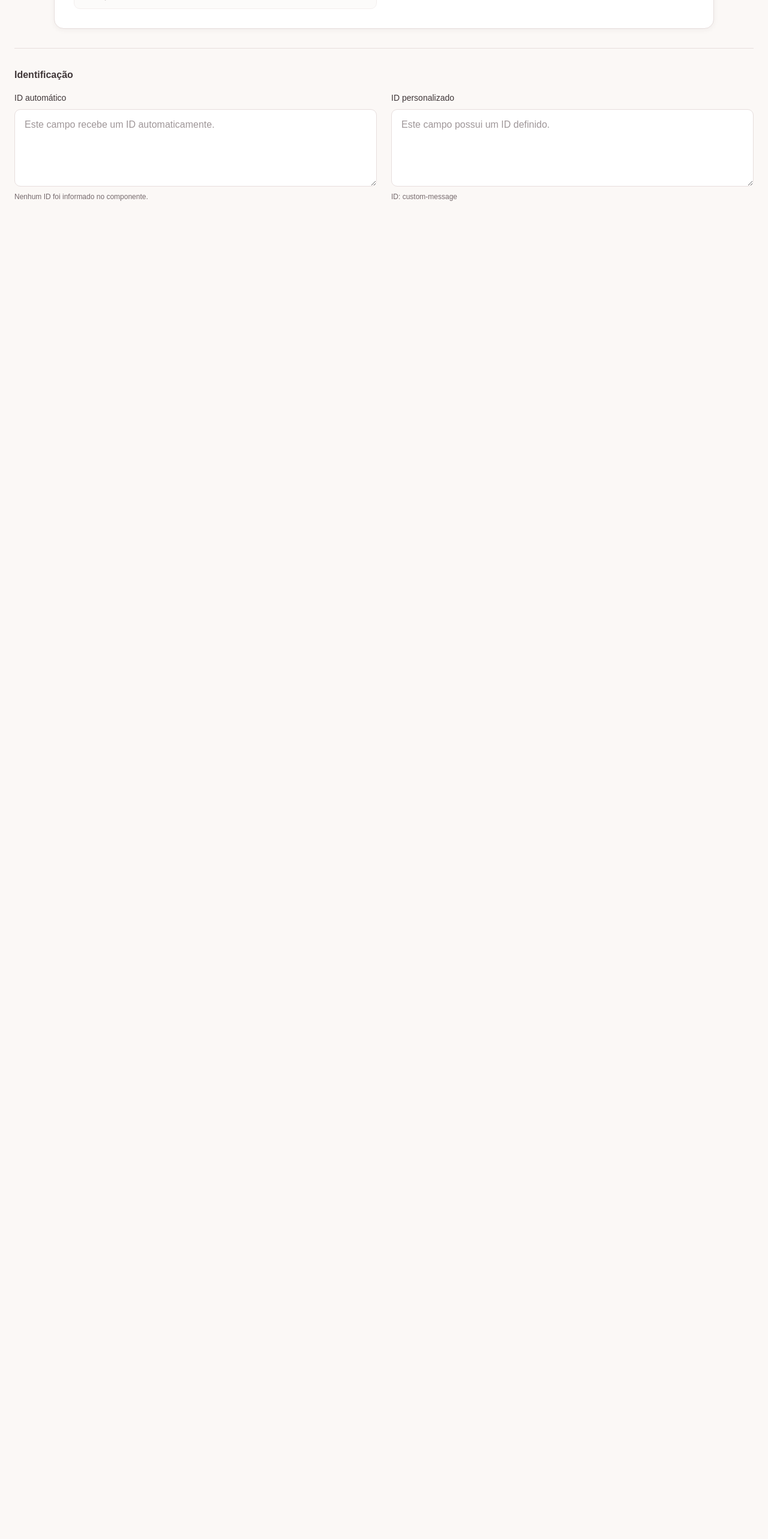
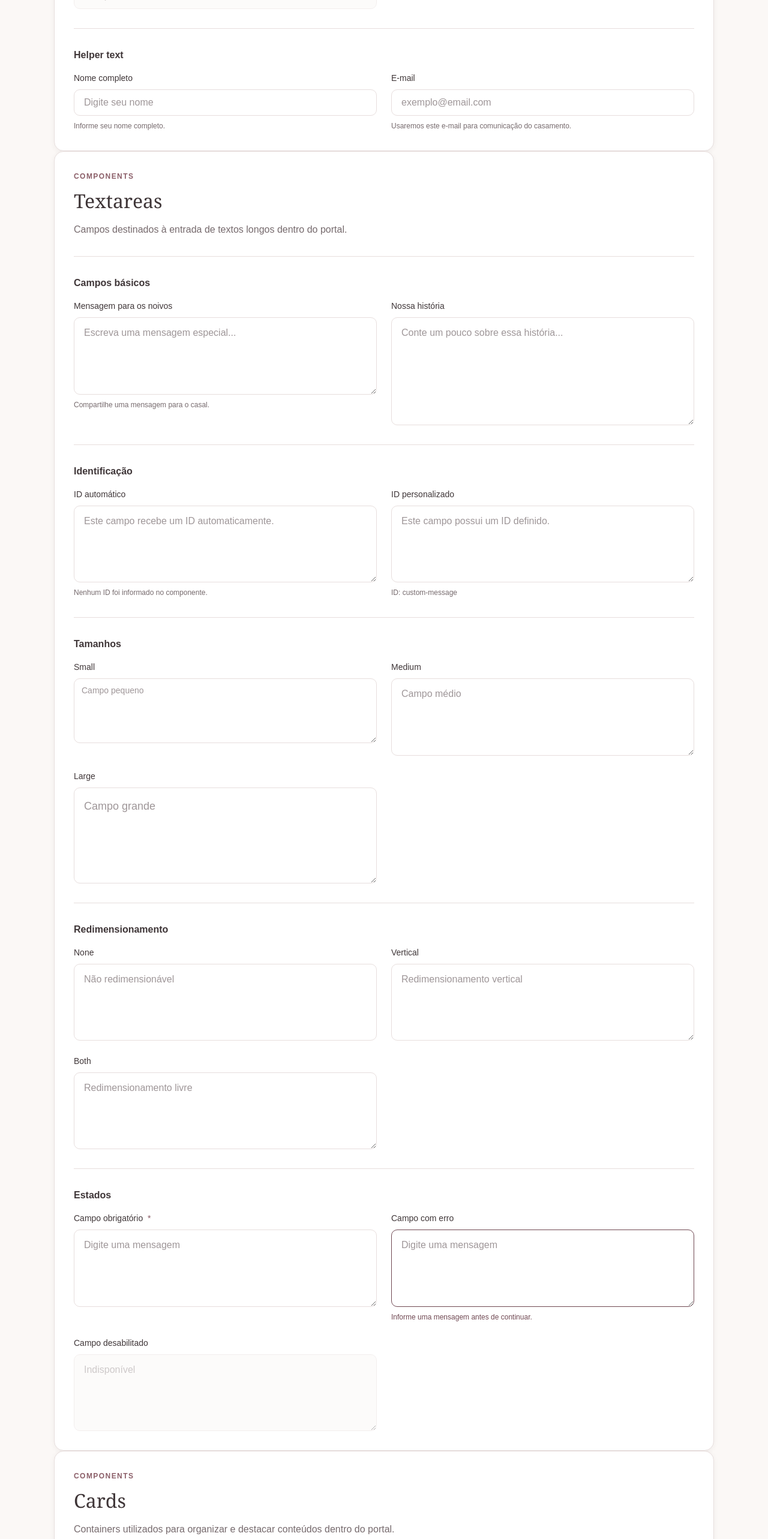
Before and after one commit to hailtonreis/reis-wedding, an Angular app: page /design-system in a window 1280 px wide. Shown: the part 1820-4386 px from the top of the page at 60% size. Before the commit the page ends 2205 px from the top, so only its background shows below. Built offline with nearby package versions, Linux system fonts and the light colour scheme.

Commit message:
feat: add card component

```diff
--- a/src/app/features/design-system/design-system.html
+++ b/src/app/features/design-system/design-system.html
@@ -1,14 +1,25 @@
 <div class="design-system">
 
+  <!-- ========================================
+       HEADER
+       Identificação do Design System
+       ======================================== -->
+
   <header class="ds-header">
-    <p class="ds-eyebrow">REIS WEDDING</p>
 
-    <h1>Design System</h1>
+    <p class="ds-eyebrow">
+      REIS WEDDING
+    </p>
+
+    <h1>
+      Design System
+    </h1>
 
     <p class="ds-description">
       Componentes, estilos e padrões visuais que formam
       a identidade do Reis Wedding.
     </p>
+
   </header>
 
 
@@ -19,14 +30,20 @@
   <section class="ds-section">
 
     <div class="ds-section-header">
-      <p class="ds-eyebrow">COMPONENTS</p>
 
-      <h2>Buttons</h2>
+      <p class="ds-eyebrow">
+        COMPONENTS
+      </p>
+
+      <h2>
+        Buttons
+      </h2>
 
       <p>
         Botões utilizados para ações e interações
         dentro do portal.
       </p>
+
     </div>
 
 
@@ -34,7 +51,9 @@
 
     <div class="ds-group">
 
-      <h3>Variantes</h3>
+      <h3>
+        Variantes
+      </h3>
 
       <div class="ds-row">
 
@@ -63,7 +82,9 @@
 
     <div class="ds-group">
 
-      <h3>Tamanhos</h3>
+      <h3>
+        Tamanhos
+      </h3>
 
       <div class="ds-row">
 
@@ -88,7 +109,9 @@
 
     <div class="ds-group">
 
-      <h3>Estados</h3>
+      <h3>
+        Estados
+      </h3>
 
       <div class="ds-row">
 
@@ -106,6 +129,7 @@
 
   </section>
 
+
   <!-- ========================================
        INPUTS
        ======================================== -->
@@ -114,9 +138,13 @@
 
     <div class="ds-section-header">
 
-    <p class="ds-eyebrow">COMPONENTS</p>
+      <p class="ds-eyebrow">
+        COMPONENTS
+      </p>
 
-    <h2>Inputs</h2>
+      <h2>
+        Inputs
+      </h2>
 
       <p>
         Campos utilizados para entrada de informações
@@ -126,18 +154,24 @@
     </div>
 
 
+    <!-- Campos básicos -->
+
     <div class="ds-group">
 
-    <h3>Campos básicos</h3>
+      <h3>
+        Campos básicos
+      </h3>
 
       <div class="ds-input-grid">
 
         <app-input
+          id="guest-name"
           label="Nome dos noivos"
           placeholder="João & Maria"
         />
 
         <app-input
+          id="guest-email"
           label="E-mail"
           type="email"
           placeholder="exemplo@email.com"
@@ -148,25 +182,32 @@
     </div>
 
 
+    <!-- Tamanhos -->
+
     <div class="ds-group">
 
-    <h3>Tamanhos</h3>
+      <h3>
+        Tamanhos
+      </h3>
 
       <div class="ds-input-grid">
 
         <app-input
+          id="input-small"
           label="Small"
           size="sm"
           placeholder="Campo pequeno"
         />
 
         <app-input
+          id="input-medium"
           label="Medium"
           size="md"
           placeholder="Campo médio"
         />
 
         <app-input
+          id="input-large"
           label="Large"
           size="lg"
           placeholder="Campo grande"
@@ -177,25 +218,32 @@
     </div>
 
 
+    <!-- Estados -->
+
     <div class="ds-group">
 
-    <h3>Estados</h3>
+      <h3>
+        Estados
+      </h3>
 
       <div class="ds-input-grid">
 
         <app-input
+          id="input-required"
           label="Campo obrigatório"
           placeholder="Digite seu nome"
           [required]="true"
         />
 
         <app-input
+          id="input-error"
           label="Campo com erro"
           placeholder="Digite seu e-mail"
           error="Informe um e-mail válido"
         />
 
         <app-input
+          id="input-disabled"
           label="Campo desabilitado"
           placeholder="Indisponível"
           [disabled]="true"
@@ -205,16 +253,99 @@
 
     </div>
 
-</section>
 
- <!-- ========================================
-     IDENTIFICAÇÃO
-     Demonstração de IDs automático e personalizado
-     ======================================== -->
+    <!-- Helper text -->
 
     <div class="ds-group">
 
-  <h3>Identificação</h3>
+      <h3>
+        Helper text
+      </h3>
+
+      <div class="ds-input-grid">
+
+        <app-input
+          id="input-helper-name"
+          label="Nome completo"
+          placeholder="Digite seu nome"
+          helperText="Informe seu nome completo."
+        />
+
+        <app-input
+          id="input-helper-email"
+          label="E-mail"
+          type="email"
+          placeholder="exemplo@email.com"
+          helperText="Usaremos este e-mail para comunicação do casamento."
+        />
+
+      </div>
+
+    </div>
+
+  </section>
+
+
+  <!-- ========================================
+       TEXTAREAS
+       ======================================== -->
+
+  <section class="ds-section">
+
+    <div class="ds-section-header">
+
+      <p class="ds-eyebrow">
+        COMPONENTS
+      </p>
+
+      <h2>
+        Textareas
+      </h2>
+
+      <p>
+        Campos destinados à entrada de textos longos
+        dentro do portal.
+      </p>
+
+    </div>
+
+
+    <!-- Campos básicos -->
+
+    <div class="ds-group">
+
+      <h3>
+        Campos básicos
+      </h3>
+
+      <div class="ds-input-grid">
+
+        <app-textarea
+          id="message-basic"
+          label="Mensagem para os noivos"
+          placeholder="Escreva uma mensagem especial..."
+          helperText="Compartilhe uma mensagem para o casal."
+        />
+
+        <app-textarea
+          id="story-basic"
+          label="Nossa história"
+          placeholder="Conte um pouco sobre essa história..."
+          [rows]="6"
+        />
+
+      </div>
+
+    </div>
+
+
+    <!-- Identificação -->
+
+    <div class="ds-group">
+
+      <h3>
+        Identificação
+      </h3>
 
       <div class="ds-input-grid">
 
@@ -234,3 +365,201 @@
       </div>
 
     </div>
+
+
+    <!-- Tamanhos -->
+
+    <div class="ds-group">
+
+      <h3>
+        Tamanhos
+      </h3>
+
+      <div class="ds-input-grid">
+
+        <app-textarea
+          id="textarea-small"
+          label="Small"
+          size="sm"
+          placeholder="Campo pequeno"
+        />
+
+        <app-textarea
+          id="textarea-medium"
+          label="Medium"
+          size="md"
+          placeholder="Campo médio"
+        />
+
+        <app-textarea
+          id="textarea-large"
+          label="Large"
+          size="lg"
+          placeholder="Campo grande"
+        />
+
+      </div>
+
+    </div>
+
+
+    <!-- Redimensionamento -->
+
+    <div class="ds-group">
+
+      <h3>
+        Redimensionamento
+      </h3>
+
+      <div class="ds-input-grid">
+
+        <app-textarea
+          id="textarea-none"
+          label="None"
+          placeholder="Não redimensionável"
+          resize="none"
+        />
+
+        <app-textarea
+          id="textarea-vertical"
+          label="Vertical"
+          placeholder="Redimensionamento vertical"
+          resize="vertical"
+        />
+
+        <app-textarea
+          id="textarea-both"
+          label="Both"
+          placeholder="Redimensionamento livre"
+          resize="both"
+        />
+
+      </div>
+
+    </div>
+
+
+    <!-- Estados -->
+
+    <div class="ds-group">
+
+      <h3>
+        Estados
+      </h3>
+
+      <div class="ds-input-grid">
+
+        <app-textarea
+          id="textarea-required"
+          label="Campo obrigatório"
+          placeholder="Digite uma mensagem"
+          [required]="true"
+        />
+
+        <app-textarea
+          id="textarea-error"
+          label="Campo com erro"
+          placeholder="Digite uma mensagem"
+          error="Informe uma mensagem antes de continuar."
+        />
+
+        <app-textarea
+          id="textarea-disabled"
+          label="Campo desabilitado"
+          placeholder="Indisponível"
+          [disabled]="true"
+        />
+
+      </div>
+
+    </div>
+
+  </section>
+
+
+  <!-- ========================================
+       CARDS
+       ======================================== -->
+
+  <section class="ds-section">
+
+    <div class="ds-section-header">
+
+      <p class="ds-eyebrow">
+        COMPONENTS
+      </p>
+
+      <h2>
+        Cards
+      </h2>
+
+      <p>
+        Containers utilizados para organizar e destacar
+        conteúdos dentro do portal.
+      </p>
+
+    </div>
+
+
+    <!-- Card básico -->
+
+    <div class="ds-group">
+
+      <h3>
+        Card básico
+      </h3>
+
+      <app-card>
+
+        <h3>
+          Nosso casamento
+        </h3>
+
+        <p>
+          Um momento especial para celebrar nossa história
+          ao lado de quem amamos.
+        </p>
+
+      </app-card>
+
+    </div>
+
+
+    <!-- Card com componentes -->
+
+    <div class="ds-group">
+
+      <h3>
+        Card com componentes
+      </h3>
+
+      <app-card>
+
+        <h3>
+          Confirme sua presença
+        </h3>
+
+        <p>
+          Preencha seus dados para confirmar sua presença
+          no casamento.
+        </p>
+
+        <div class="ds-row">
+
+          <app-button variant="primary">
+            Confirmar presença
+          </app-button>
+
+          <app-button variant="outline">
+            Ver convite
+          </app-button>
+
+        </div>
+
+      </app-card>
+
+    </div>
+
+  </section>
+
+</div>
--- a/src/app/features/design-system/design-system.ts
+++ b/src/app/features/design-system/design-system.ts
@@ -2,6 +2,7 @@ import { Component } from '@angular/core';
 import { ButtonComponent } from '../../shared/components/button/button';
 import { InputComponent } from '../../shared/components/input/input';
 import { TextareaComponent } from '../../shared/components/textarea/textarea';
+import { CardComponent } from '../../shared/components/card/card';
 
 @Component({
   selector: 'app-design-system',
@@ -9,7 +10,8 @@ import { TextareaComponent } from '../../shared/components/textarea/textarea';
   imports: [
     ButtonComponent,
     InputComponent,
-    TextareaComponent
+    TextareaComponent,
+    CardComponent
  ],
   templateUrl: './design-system.html',
   styleUrl: './design-system.css',
--- /dev/null
+++ b/src/app/shared/components/card/card.css
@@ -0,0 +1,24 @@
+/* ========================================
+   REIS WEDDING — CARD
+   Container visual reutilizável
+   ======================================== */
+
+
+/* ========================================
+   CARD — BASE
+   Estrutura visual principal do componente
+   ======================================== */
+
+.rw-card {
+  width: 100%;
+
+  padding: var(--space-8);
+
+  background-color: var(--color-surface);
+  color: var(--color-text);
+
+  border: 1px solid var(--color-border);
+  border-radius: var(--radius-lg);
+
+  box-shadow: var(--shadow-sm);
+}
--- /dev/null
+++ b/src/app/shared/components/card/card.html
@@ -0,0 +1,3 @@
+<div class="rw-card">
+  <ng-content></ng-content>
+</div>
```
Also changed, not shown: src/app/shared/components/card/card.ts (added, +8 -0 lines), 1 other file (tests, documents, lock files or other folders). Lines whose indentation alone changed are shown as unchanged.
